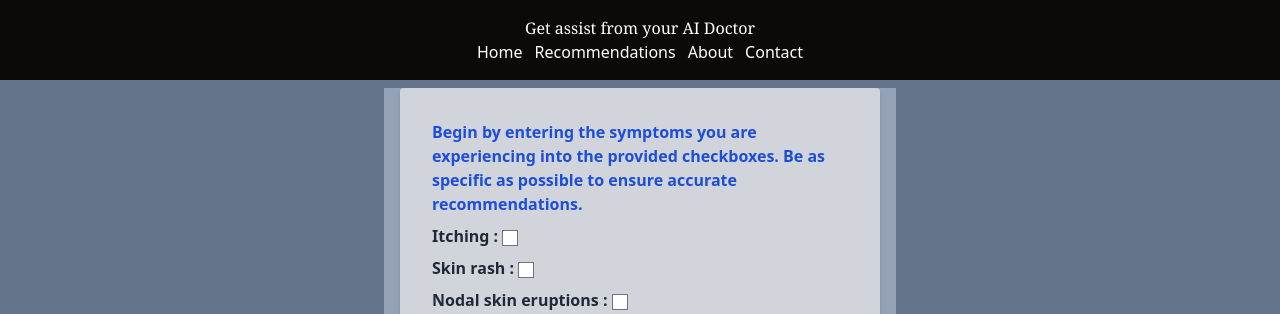
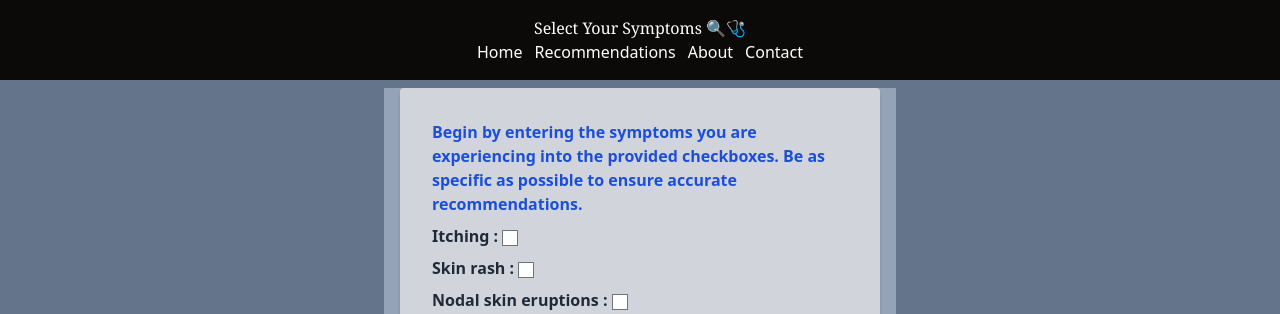
Before and after one commit to desanju2233/medications_recommendation_system, a Django app: page /home/ in a window 1280 px wide. Shown: the top 314 px of the page. Run offline with Django 5.2, Linux system fonts and the light colour scheme; style sheets or scripts are compiled from the project's sources; parts of the project's set-up code (start-up, migrations or seed data) failed here and were passed over; some libraries are stand-ins or nearby versions.

Commit message:
Update app_base.html

```diff
--- a/templates/app_base.html
+++ b/templates/app_base.html
@@ -28,7 +28,7 @@
         <nav class="bg-stone-950 shadow-lg">
             <div class="max-w-7xl mx-auto px-4 py-4">
                 <div class="text-white flex justify-center font-medium font-serif">
-                    Get assist from your AI Doctor
+                    Select Your Symptoms 🔍🩺
                 </div>
                 <div class="flex justify-center items-center space-x-3">
                     <!-- Navigation Links -->
```
